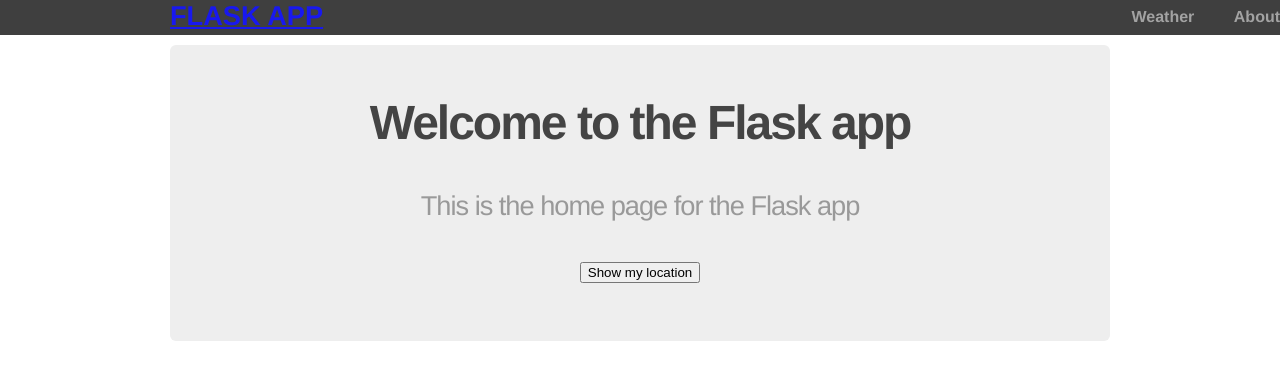
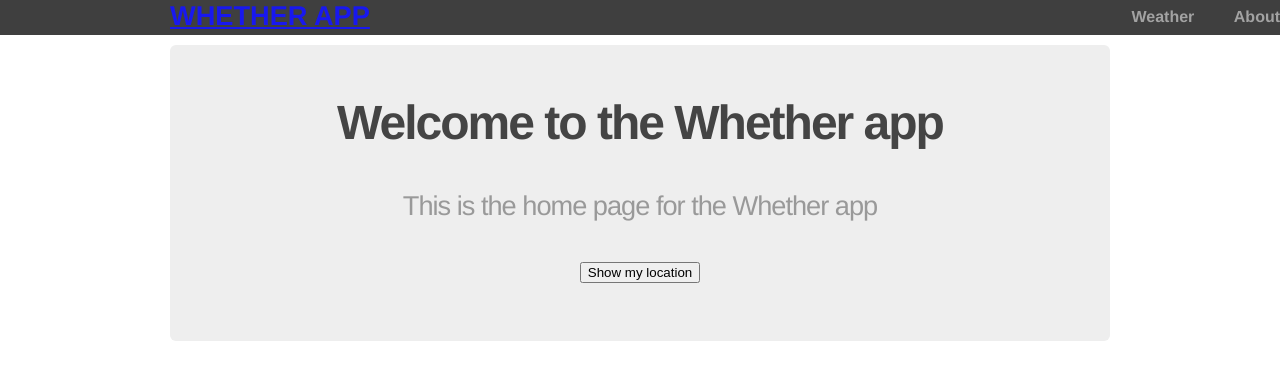
Before and after one commit to Pholisa-Fatyela/Whether, a Flask app: page / in a window 1280 px wide. Shown: the top 380 px of the page. Run offline with Flask 2, Linux system fonts and the light colour scheme.

```diff
--- a/app/templates/home.html
+++ b/app/templates/home.html
@@ -1,8 +1,8 @@
 {% extends "layout.html" %}
 {% block content %}
   <div class="jumbo">
-    <h2>Welcome to the Flask app<h2>
-    <h3>This is the home page for the Flask app<h3>
+    <h2>Welcome to the Whether app<h2>
+    <h3>This is the home page for the Whether app<h3>
 
     <p>
       <button onclick="geoFindMe()">Show my location</button>
--- a/app/templates/layout.html
+++ b/app/templates/layout.html
@@ -1,7 +1,7 @@
 <!DOCTYPE html>
 <html>
   <head>
-    <title>Flask App</title>
+    <title>Whether App</title>
     <strong><link rel="stylesheet" href="{{ url_for('static', filename='css/main.css') }}"></strong>
     <script>
       function geoFindMe() {
@@ -51,7 +51,7 @@
 
     <header>
       <div class="container">
-        <h1 class="logo"><a href = "{{url_for('home')}}">Flask App</a></h1>
+        <h1 class="logo"><a href = "{{url_for('home')}}">Whether App</a></h1>
       </div>
       <strong><nav>
         <ul class = "menu">
```
